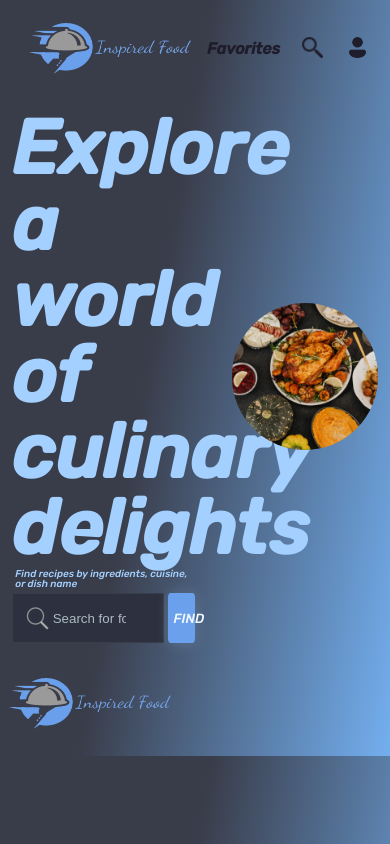
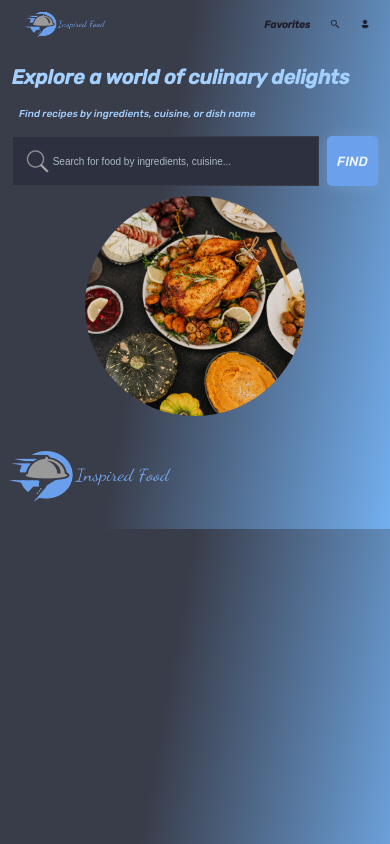
Before and after one commit to nada-mah/alx_capstone_project, a Flask app: page / in a window 390 px wide. Run offline with Flask 3, Linux system fonts and the light colour scheme.

Commit message:
ADD css to make website responsive for most screensizes

```diff
--- a/Project/static/CSS/index.css
+++ b/Project/static/CSS/index.css
@@ -142,8 +142,8 @@ h1 {
 }
 .hero {
     width: 40%;
-    height: 100%;
-     border-radius: 50%;
+    height: 80%;
+    border-radius: 50%;
 
 }
 .search{
@@ -215,3 +215,74 @@ footer img {
     height: 98px;
 
 }
+@media screen and (max-width: 1195px) {
+    /* nav{
+        border: 10px solid red;
+    } */
+    h1 {
+        font-size: 55px;
+    }
+    .hero {
+        width: 35%;
+    }
+    .mainsection{
+        width: 60%;
+    }
+}
+@media screen and (max-width: 770px) {
+    /* nav{
+        border: 10px solid rgb(0, 255, 81);
+    } */
+    h1 {
+        font-size: 30px;
+    }
+    .Herosections{
+        flex-direction: column;
+        gap: 10px;
+    }
+    .hero {
+        width: 60%;
+    }
+    .mainsection{
+        width: 100%;
+        line-height: 30px;
+    }
+    .navLinks img{
+        width: 15px;
+        height: 15px;
+    }
+    nav img{
+        width: 120px;
+        height: 65px;
+
+    }
+    nav a{
+        font-size: 10px;
+    }
+    .search input{
+        font-size: 10px;
+    }
+}
+@media screen and (max-width: 480px) {
+    /* nav{
+        border: 10px solid rgb(34, 0, 255);
+    } */
+    h1 {
+        font-size: 20px;
+    }
+    .hero {
+        width: 60%;
+    }
+    .navLinks img{
+        width: 10px;
+        height: 10px;
+    }
+    nav img{
+        width: 90px;
+        height: 50px;
+
+    }
+    nav a{
+        font-size: 10px;
+    }
+}
--- a/Project/static/CSS/search.css
+++ b/Project/static/CSS/search.css
@@ -90,3 +90,16 @@ h2{
 .view:hover{
     background-color: #73AFEF;
 }
+
+@media screen and (max-width: 770px) {
+    .card{
+        width: 140px;
+
+    }
+    .name{
+        font-size: 13px;
+    }
+    .recipe-photo{
+        width: 90px;
+    }
+}
```
Also changed, not shown: Project/static/CSS/recipe.css (+7 -0 lines), Project/templates/recipe.html (+0 -2 lines).
